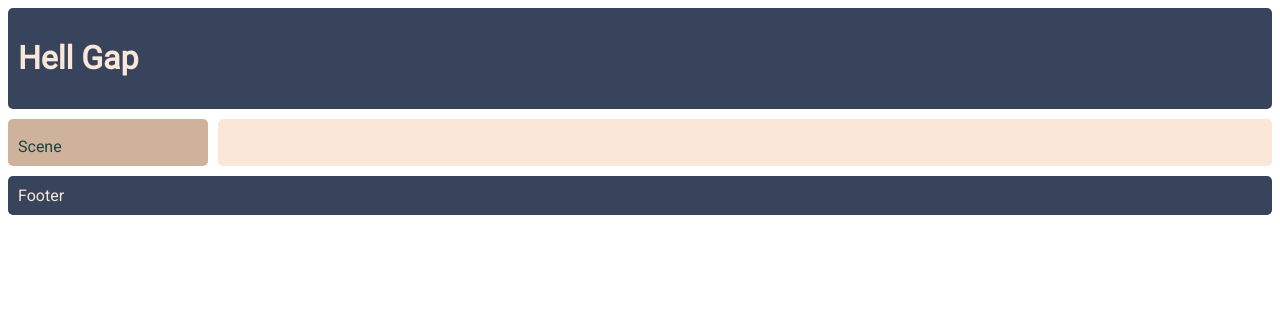
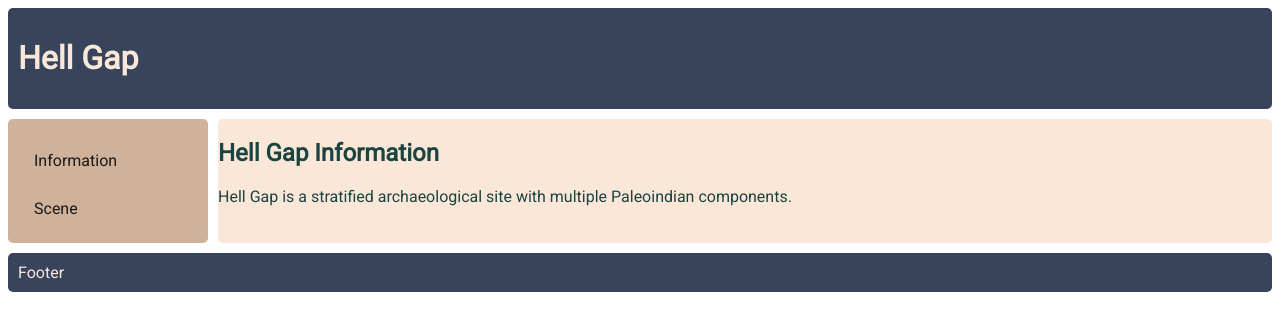
Before and after one commit to sagewall/hell-gap, an Angular app: page /information in a window 1280 px wide. Before the commit this address led to /. Shown: the top 330 px of the page. Built offline with nearby package versions, Linux system fonts and the light colour scheme.

Commit message:
Add information component

```diff
--- a/src/app/app.component.html
+++ b/src/app/app.component.html
@@ -4,7 +4,8 @@
   </header>
   <aside class="box sidebar">
     <mat-nav-list>
-      <a routerLink="/scene" routerLinkActive="active">Scene</a>
+      <a mat-list-item routerLink="/information" routerLinkActive="active">Information</a>
+      <a mat-list-item routerLink="/scene" routerLinkActive="active">Scene</a>
     </mat-nav-list>
   </aside>
   <div class="box content">
--- a/src/app/app.module.ts
+++ b/src/app/app.module.ts
@@ -9,13 +9,15 @@ import { MatListModule } from '@angular/material/list';
 
 import { ArtifactService } from './artifact.service';
 import { AppComponent } from './app.component';
+import { InformationComponent } from './information/information.component';
 import { SceneComponent } from './scene/scene.component';
 
 
 @NgModule({
   declarations: [
     AppComponent,
-    SceneComponent
+    SceneComponent,
+    InformationComponent
   ],
   imports: [
     BrowserModule,
--- /dev/null
+++ b/src/app/information/information.component.html
@@ -0,0 +1,2 @@
+<h2>Hell Gap Information</h2>
+<p>Hell Gap is a stratified archaeological site with multiple Paleoindian components.</p>
--- /dev/null
+++ b/src/app/information/information.component.ts
@@ -0,0 +1,15 @@
+import { Component, OnInit } from '@angular/core';
+
+@Component({
+  selector: 'app-information',
+  templateUrl: './information.component.html',
+  styleUrls: ['./information.component.sass']
+})
+export class InformationComponent implements OnInit {
+
+  constructor() { }
+
+  ngOnInit() {
+  }
+
+}
--- a/src/app/routing/routing.module.ts
+++ b/src/app/routing/routing.module.ts
@@ -1,9 +1,11 @@
 import { NgModule } from '@angular/core';
 import { RouterModule, Routes } from '@angular/router';
+import { InformationComponent } from '../information/information.component';
 import { SceneComponent } from '../scene/scene.component';
 
 const routes: Routes = [
-  {path: '', redirectTo: '/scene', pathMatch: 'full'},
+  {path: '', redirectTo: '/information', pathMatch: 'full'},
+  {path: 'information', component: InformationComponent},
   {path: 'scene', component: SceneComponent}
 ];
 
```
Also changed, not shown: src/app/information/information.component.sass (added), 2 other files (tests, documents, lock files or other folders).
